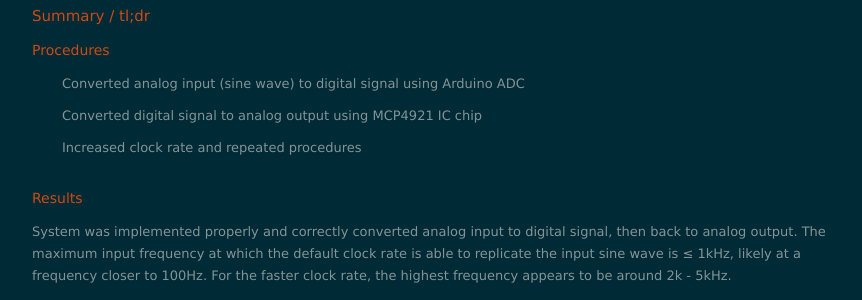
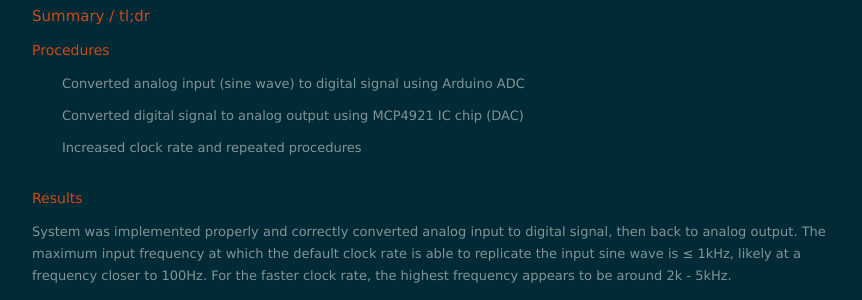
Before and after one commit to nolanschan/nolanschan.github.io, a Jekyll site: the page built from projects/adcdac/index.markdown, in a window 1280 px wide and 900 px high, scrolled down 523 px. Shown: the part 152-452 px from the top of the window, without its empty margins (208-1070 px from the left). Built offline with Jekyll 4.4.1, drawn with Linux system fonts in a browser that asks for light colours; nearby versions of some CDN libraries; formulas are drawn with MathJax 3.

Commit message:
Update index.markdown

```diff
--- a/projects/adcdac/index.markdown
+++ b/projects/adcdac/index.markdown
@@ -27,7 +27,7 @@ The purpose of this lab experiment is to understand the principals of analog-to-
 
 ### Procedures ###
   - Converted analog input (sine wave) to digital signal using Arduino ADC
-  - Converted digital signal to analog output using MCP4921 IC chip
+  - Converted digital signal to analog output using MCP4921 IC chip (DAC)
   - Increased clock rate and repeated procedures
 
 ### Results ###
```
